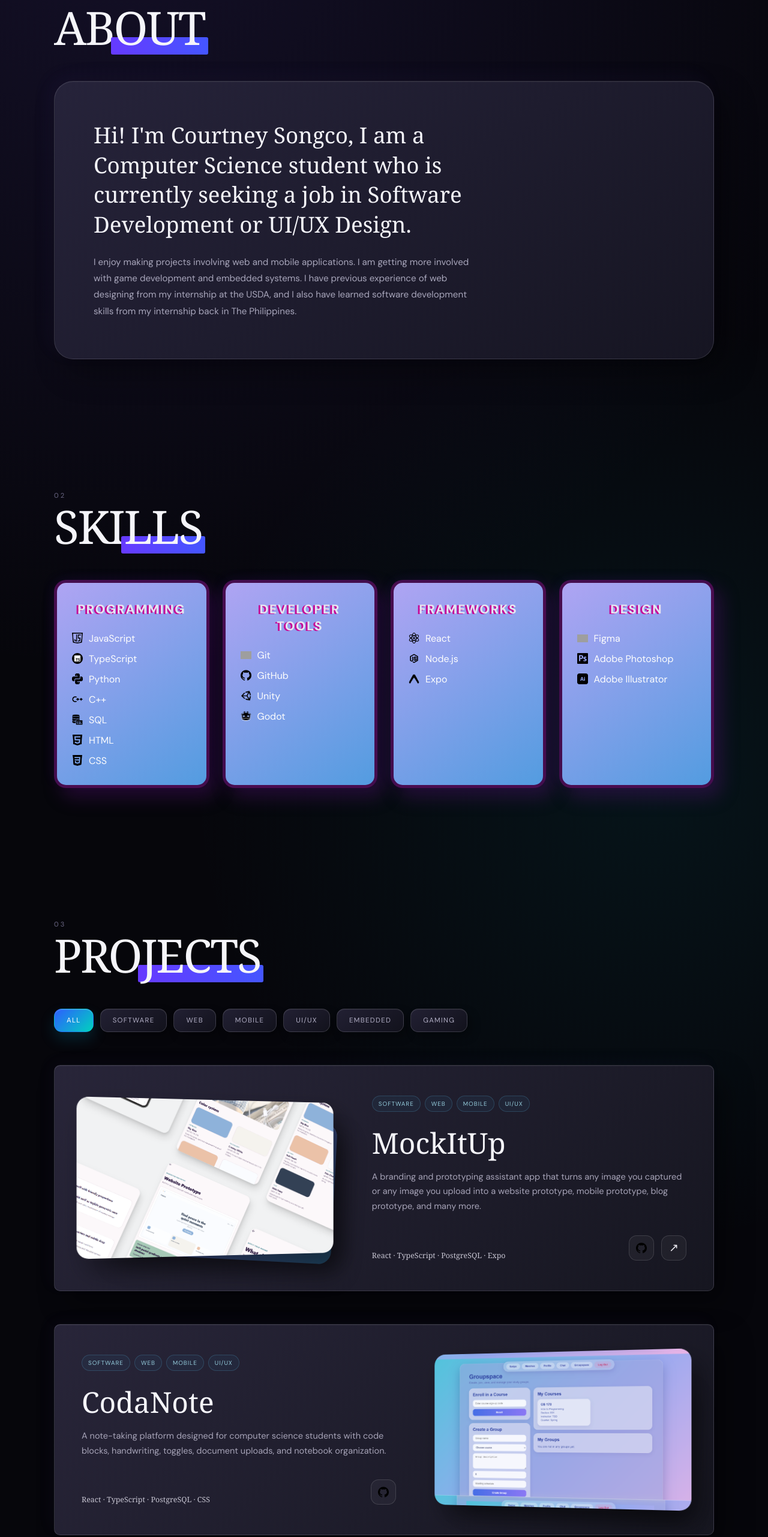
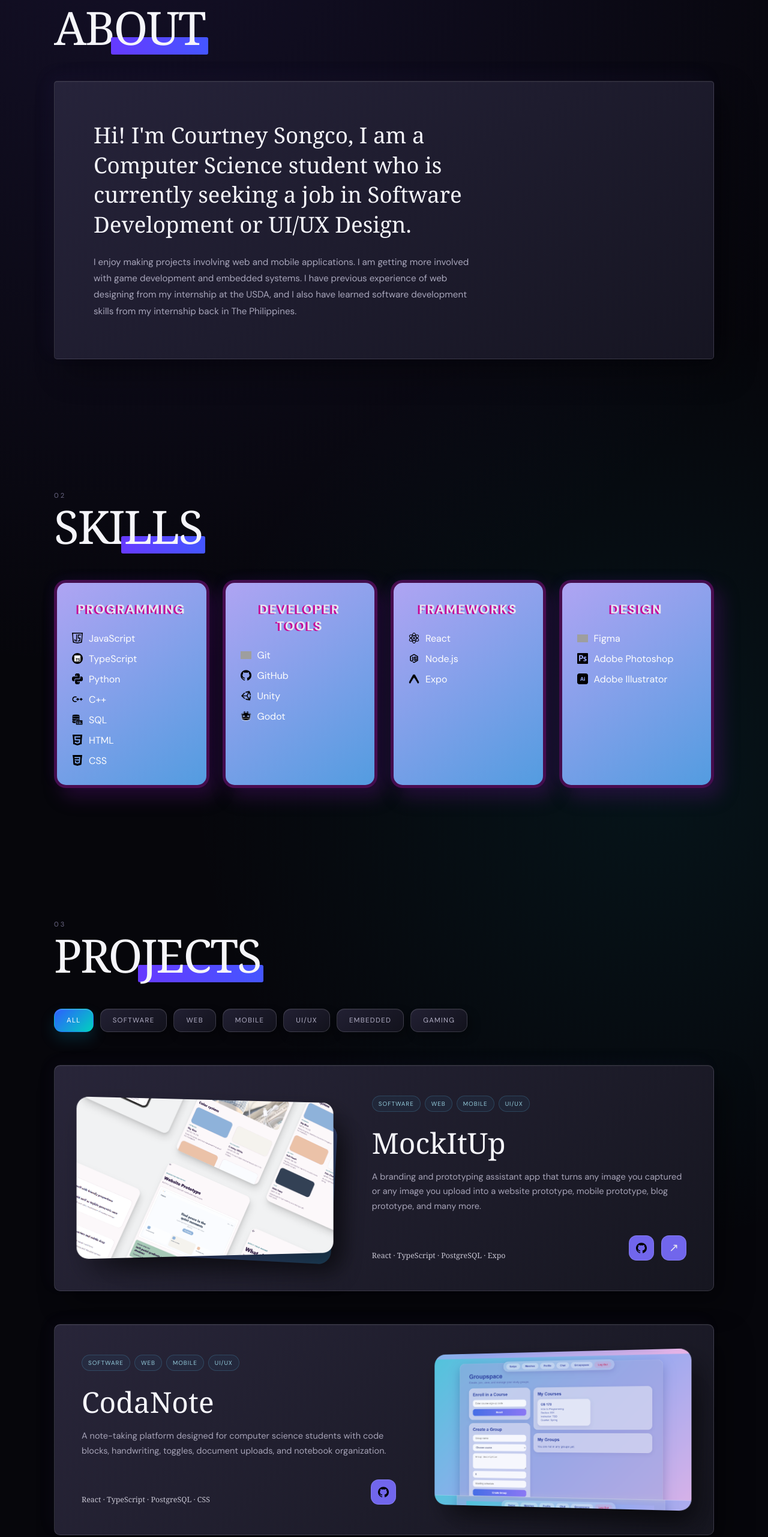
Before and after one commit to csongco13/design-portfolio, a React (Vite) app: page / in a window 1280 px wide. Shown: the part 963-3526 px from the top of the page at 60% size. Built offline with nearby package versions, Linux system fonts and the light colour scheme; grey boxes are pictures that could not be loaded.

Commit message:
Update styling

```diff
--- a/src/App.css
+++ b/src/App.css
@@ -51,10 +51,6 @@ button {
   width: 100%;
   overflow: hidden;
 }
-
-/* =========================
-   GENERAL SECTION HEADING
-========================= */
 
 .section-heading {
   width: min(92%, 1100px);
@@ -113,10 +109,6 @@ button {
   );
 }
 
-/* =========================
-   ABOUT
-========================= */
-
 .about {
   padding: 110px 24px;
 }
@@ -136,7 +128,7 @@ button {
   padding: 65px;
 
   border: 1px solid rgba(255, 255, 255, 0.12);
-  border-radius: 32px;
+  border-radius: 5px;
 
   background: linear-gradient(
     145deg,
@@ -171,10 +163,6 @@ button {
   font-size: 0.95rem;
   line-height: 1.8;
 }
-
-/* =========================
-   PROJECTS
-========================= */
 
 .projects {
   padding: 110px 24px;
@@ -265,10 +253,6 @@ button {
 
   gap: 55px;
 }
-
-/* =========================
-   PROJECT CARD
-========================= */
 
 .project-card {
   min-height: 340px;
@@ -480,29 +464,18 @@ button {
 .project-card__link {
   width: 42px;
   height: 42px;
-
   display: flex;
   align-items: center;
   justify-content: center;
-
   border: 1px solid rgba(255, 255, 255, 0.13);
   border-radius: 13px;
-
-  background: rgba(255, 255, 255, 0.04);
-
+  background:  rgb(113, 102, 236);
   color: rgb(232, 231, 238);
-
-  transition:
-    transform 0.25s ease,
-    background 0.25s ease;
+  transition: transform 0.25s ease, background 0.25s ease;
 }
 
 .project-card__link:hover {
-  background: linear-gradient(
-    135deg,
-    rgb(45, 95, 255),
-    rgb(0, 210, 190)
-  );
+  background: linear-gradient(135deg,rgb(45, 95, 255),rgb(0, 210, 190));
 
   transform: translateY(-4px);
 }
@@ -518,10 +491,6 @@ button {
   font-size: 1.2rem;
   line-height: 1;
 }
-
-/* =========================
-   CONTACT
-========================= */
 
 .contact {
   padding: 120px 24px 90px;
@@ -618,9 +587,6 @@ button {
   transform: translateY(-5px);
 }
 
-/* =========================
-   FOOTER
-========================= */
 
 .footer {
   padding: 25px 24px 40px;
@@ -636,10 +602,6 @@ button {
   font-size: 0.7rem;
   letter-spacing: 0.07rem;
 }
-
-/* =========================
-   RESPONSIVE
-========================= */
 
 @media (max-width: 950px) {
   .skills__grid {
--- a/src/App.jsx
+++ b/src/App.jsx
@@ -24,7 +24,7 @@ const projects = [
     image: "/images/mockitup.png",
     tech: ["React", "TypeScript", "PostgreSQL", "Expo"],
     github: "https://github.com/csongco13/Mock-It-Up",
-    live: "https://mock-it-up-three.vercel.app/",
+    live:  "https://mock-it-up-three.vercel.app/",
   },
 
   {
--- a/src/components/Navbar.css
+++ b/src/components/Navbar.css
@@ -17,7 +17,7 @@
 
   border-radius: 22px;
 
-  background: rgb(113, 102, 236);;
+  background: rgb(113, 102, 236);
 
   box-shadow:
     0 14px 35px rgba(0, 0, 0, 0.18),
```
